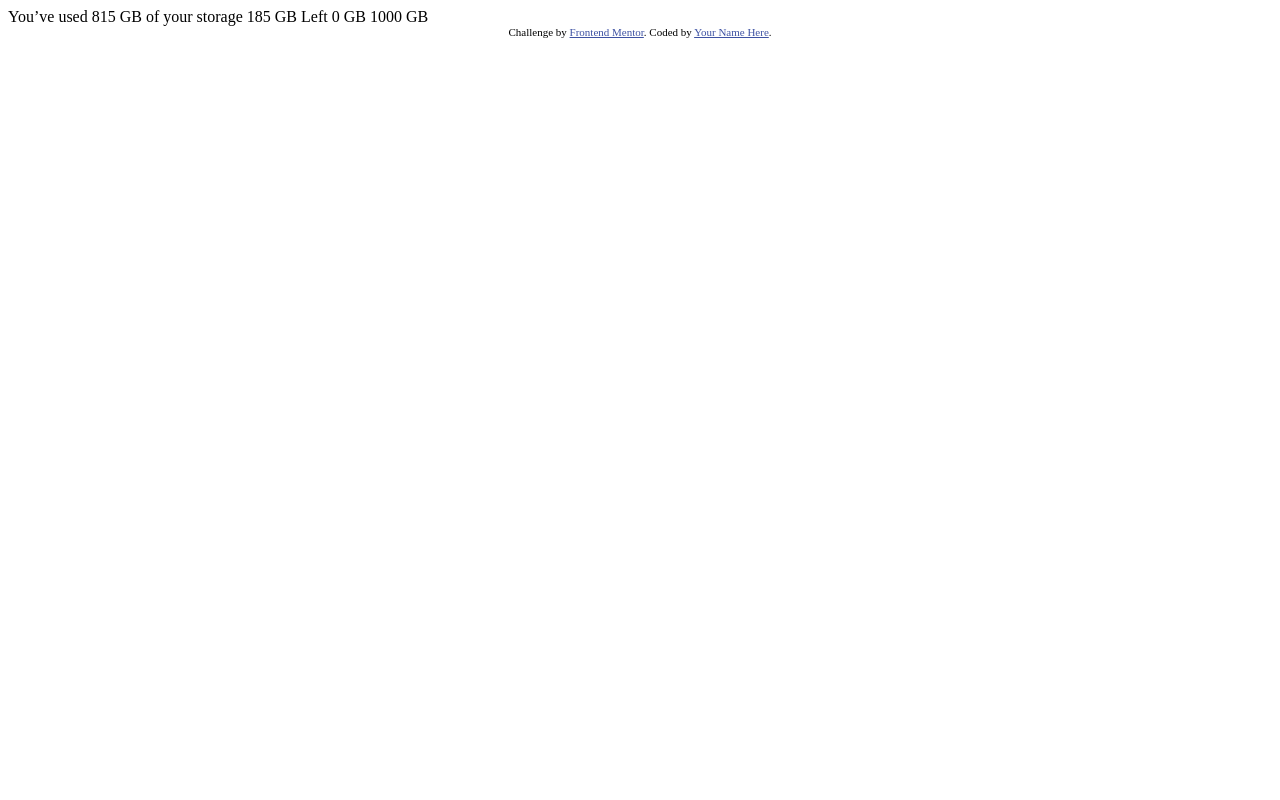
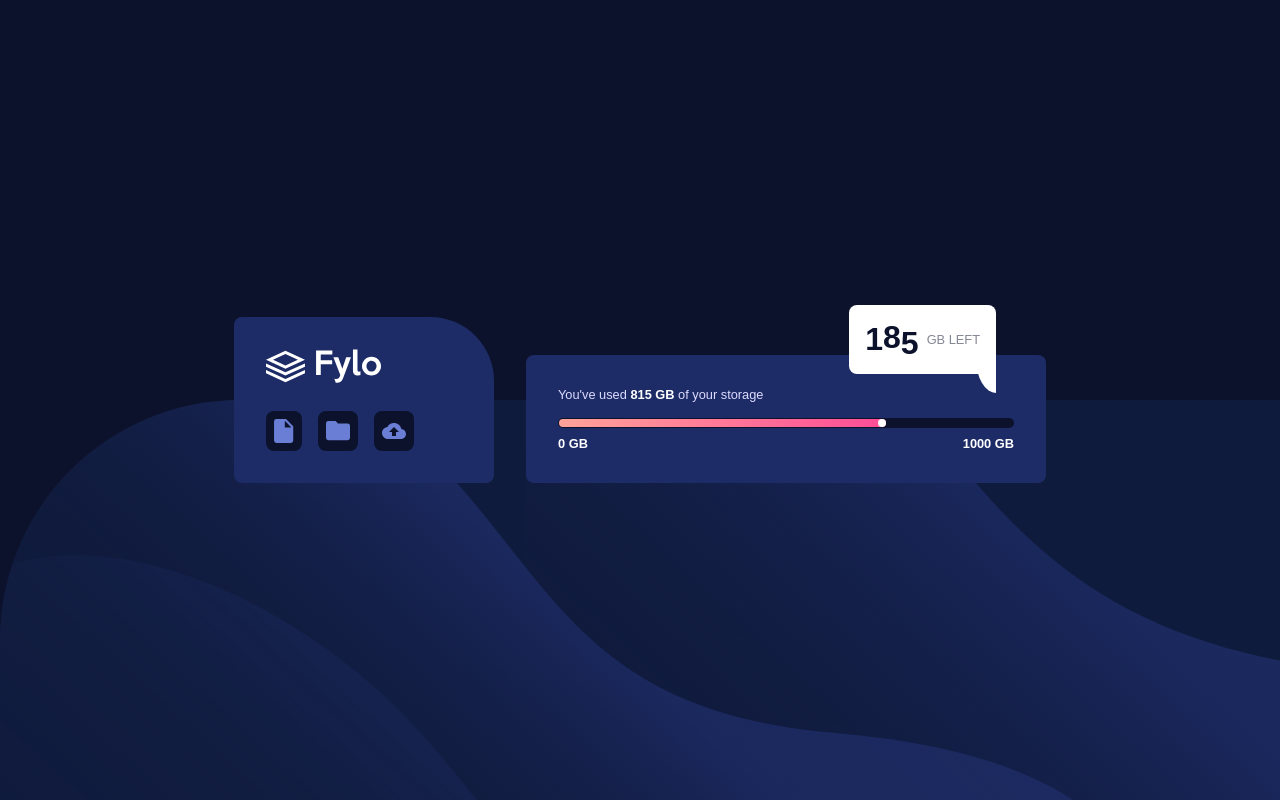
Before and after one commit to lifeoncode/data-storage-component, a plain HTML site: page index.html in a window 1280 px wide. Drawn offline with Linux system fonts and the light colour scheme.

Commit message:
challenge complete

```diff
--- a/index.html
+++ b/index.html
@@ -2,30 +2,50 @@
 <html lang="en">
 <head>
   <meta charset="UTF-8">
-  <meta name="viewport" content="width=device-width, initial-scale=1.0"> <!-- displays site properly based on user's device -->
-
+  <meta name="viewport" content="width=device-width, initial-scale=1.0">
   <link rel="icon" type="image/png" sizes="32x32" href="./images/favicon-32x32.png">
-
+  <link rel="stylesheet" href="./style.css">
   <title>Frontend Mentor | Fylo data storage component</title>
-
-  <!-- Feel free to remove these styles or customise in your own stylesheet 👍 -->
-  <style>
-    .attribution { font-size: 11px; text-align: center; }
-    .attribution a { color: hsl(228, 45%, 44%); }
-  </style>
 </head>
 <body>
 
-  You’ve used 815 GB of your storage
+  <div class="wrap">
 
-  185 GB Left
+    <div class="wrap_inner">
+      <div class="home">
+        <img src="./images/logo.svg" alt="logo image" class="logo">
+        <div class="images">
+          <div>
+            <img src="./images/icon-document.svg" alt="">
+          </div>
+          <div>
+            <img src="./images/icon-folder.svg" alt="">
+          </div>
+          <div>
+            <img src="./images/icon-upload.svg" alt="">
+          </div>
+        </div>
+      </div>
 
-  0 GB
-  1000 GB
+      <div class="progress">
+        <div class="status">
+          <div>
+            <h1><span class="one">1</span><span class="eight">8</span><span class="five">5</span></h1>
+            <span>GB LEFT</span>
+          </div>
+          <div class="corner"></div>
+        </div>
+        <p>You've used <strong>815 GB</strong> of your storage</p>
+        <div class="progress_bar">
+          <div class="progress_bar_inner"><div class="dot"></div></div>
+        </div>
+        <div class="details">
+          <span class="left">0 GB</span>
+          <span class="right">1000 GB</span>
+        </div>
+      </div>
+    </div>
 
-  <div class="attribution">
-    Challenge by <a href="https://www.frontendmentor.io?ref=challenge" target="_blank">Frontend Mentor</a>.
-    Coded by <a href="#">Your Name Here</a>.
   </div>
 </body>
 </html>
--- /dev/null
+++ b/style.css
@@ -0,0 +1,296 @@
+/* import font styles */
+
+
+
+/* reset browser css */
+*, *::before,
+*::after{
+    padding: 0;
+    margin: 0;
+    box-sizing: border-box;
+}
+
+
+
+/* Colors */
+:root{
+    --gradient: hsl(6, 100%, 80%) to hsl(335, 100%, 65%);
+    --pale-blue: hsl(243, 100%, 93%);
+    --gray-blue: hsl(229, 7%, 55%);
+    --dark-blue: hsl(228, 56%, 26%);
+    --black-blue: hsl(229, 57%, 11%);
+}
+
+
+body{
+    background-color: var(--black-blue);
+    font-family: 'Raleway', sans-serif;
+    position: relative;
+    height: 100vh;
+    overflow: hidden;
+}
+
+body::after{
+    position: absolute;
+    bottom: 0;
+    left: 0;
+    width: 100%;
+    height: 50%;
+    content: '';
+    background: url(./images/bg-desktop.svg)no-repeat center center/cover;
+    border-top-left-radius: 15rem;
+}
+
+.wrap{
+    position: relative;
+    z-index: 2;
+    height: 100%;
+    display: flex;
+    justify-content: center;
+    align-items: center;
+    padding: 0 4rem;
+}
+
+.wrap_inner{
+    display: grid;
+    grid-template-columns: 1fr 2fr;
+    grid-gap: 0 2rem;
+    text-align: center;
+}
+
+.home{
+    background-color: var(--dark-blue);
+    padding: 2rem 4rem 2rem 2rem;
+    text-align: left;
+    border-top-right-radius: 4rem;
+    border-top-left-radius: 0.5rem;
+    border-bottom-left-radius: 0.5rem;
+    border-bottom-right-radius: 0.5rem;
+}
+
+.logo{
+    width: 70%;
+}
+
+.home .images{
+    display: flex;
+    margin-top: 1.5rem;
+}
+
+.home .images > div{
+    margin-right: 1rem;
+    display: flex;
+    justify-content: center;
+    align-items: center;
+    padding: 0.5rem;
+    background-color: var(--black-blue);
+    border-radius: 0.5rem;
+    cursor: pointer;
+    transition: all 0.3s ease;
+}
+.home .images > div:hover{
+    background-color: hsl(0, 0%, 0%);
+}
+
+
+
+.progress{
+    background-color: var(--dark-blue);
+    padding: 2rem;
+    text-align: left;
+    border-radius: 0.5rem;
+    align-self: flex-end;
+    position: relative;
+}
+
+
+.status{
+    display: inline-block;
+    background-color: #fff;
+    padding: 1rem;
+    position: absolute;
+    top: -50px;
+    right: 50px;
+    border-radius: 0.5rem;
+}
+
+.corner{
+    position: absolute;
+    right: 0;
+    background-color: #fff;
+    height: 35px;
+    width: 20px;
+    border-bottom-left-radius: 100%;
+}
+
+
+.status span{
+    position: relative;
+    margin-left: 0.5rem;
+    color: var(--gray-blue);
+    font-size: 0.8rem;
+}
+
+.one, .eight, .five{
+    margin: 0 !important;
+    color: var(--black-blue) !important;
+    font-size: 2rem !important;
+}
+
+.eight{
+    top: -2px;
+}
+
+.five{
+    top: 4px;
+}
+
+.status div{
+    display: flex;
+    justify-content: center;
+    align-items: center;
+}
+
+
+.progress_bar{
+    background-color: var(--black-blue);
+    border-radius: 2rem;
+    padding: 1px;
+    margin: 1rem 0 0.5rem 0;
+}
+
+.progress_bar_inner{
+    background: linear-gradient(to right, hsl(6, 100%, 80%), hsl(335, 100%, 65%));
+    padding: 4px;
+    border-radius: 2rem;
+    position: relative;
+    width: 72%;
+}
+
+.dot{
+    background: #fff;
+    height: 8px;
+    width: 8px;
+    border-radius: 50%;
+    position: absolute;
+    top: 0;
+    right: 0;
+}
+
+
+p{
+    color: var(--pale-blue);
+    font-size: 0.8rem;
+}
+
+strong{
+    color: #fff;
+}
+
+.details{
+    display: flex;
+    justify-content: space-between;
+}
+
+.left, .right{
+    font-size: 0.8rem;
+    font-weight: 600;
+    color: #fff;
+}
+
+
+
+
+@media screen and (max-width: 720px){
+    .status{
+        right: 10px;
+    }
+    .corner{
+        display: none !important;
+    }
+}
+
+
+@media screen and (max-width: 680px){
+    .wrap{
+        padding: 0 2rem;
+    }
+}
+
+
+
+@media screen and (max-width: 610px){
+
+    .logo{
+        width: 50%;
+    }
+
+    .home .images{
+        margin-top: 2rem;
+    }
+
+    body::after{
+        height: 70%;
+        background: url(./images/bg-mobile.svg)no-repeat center center/cover;
+        border-top-left-radius: 5rem;
+    }
+
+    .wrap{
+        display: block;
+        padding: 10rem 4rem;
+    }
+
+    .wrap_inner{
+        grid-template-columns: none;
+        grid-gap: 2rem 0;
+    }
+
+    .status{
+        top: 80%;
+        right: 35%;
+        padding: 0.5rem 1rem;
+    }
+
+
+}
+
+
+
+@media screen and (max-width: 450px){
+    .status{
+        right: 25%;
+        padding: 0.5rem 1rem;
+    }
+}
+
+
+
+
+
+
+
+@media screen and (max-width: 380px){
+
+    .wrap{
+        padding: 8rem 2rem;
+    }
+
+    .status{
+        right: 25%;
+        padding: 0.5rem 1rem;
+    }
+}
+
+
+
+@media screen and (max-width: 330px){
+
+    .wrap{
+        padding: 6rem 2rem;
+    }
+
+    .home, .progress{
+        padding: 2rem 1rem;
+    }
+
+}
```
